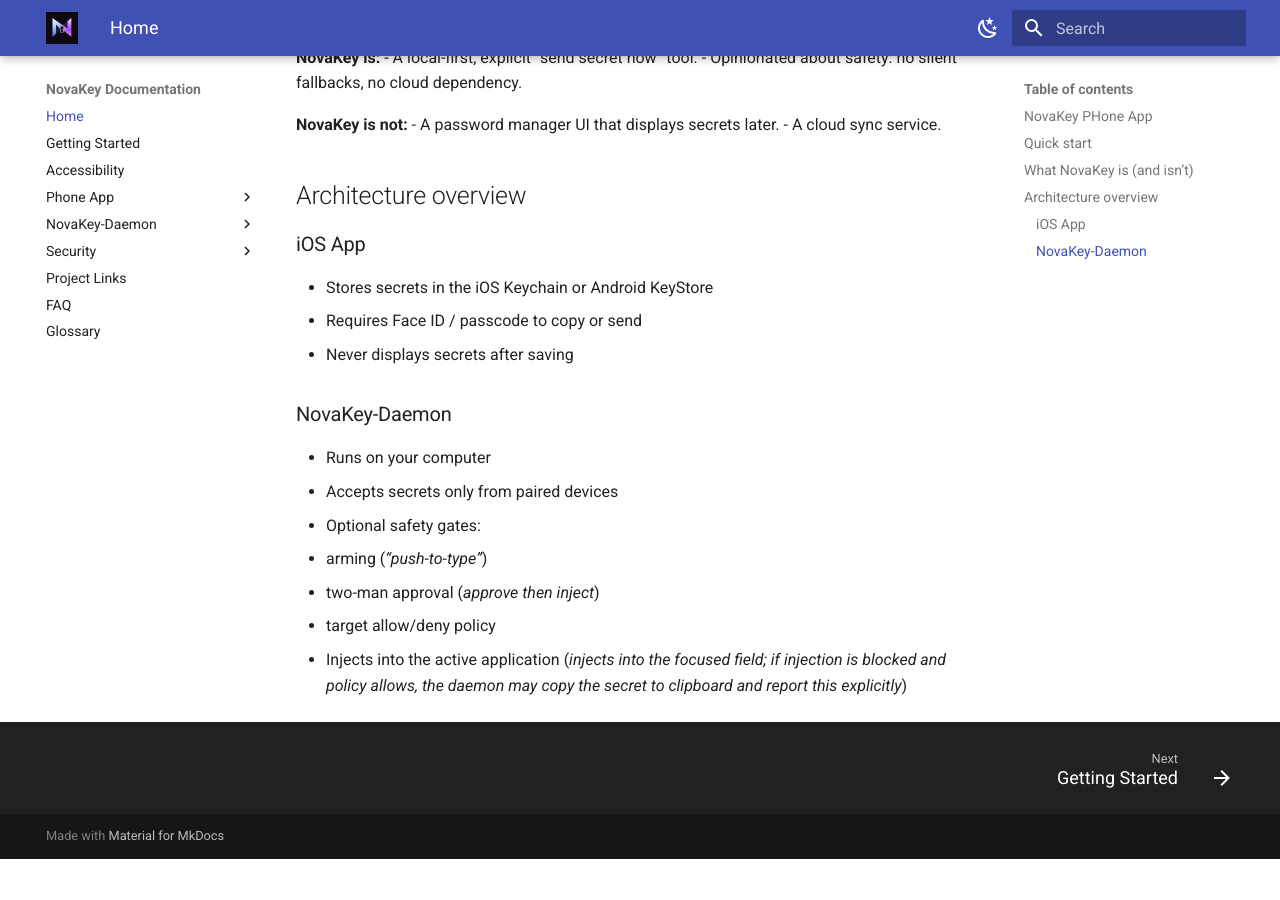
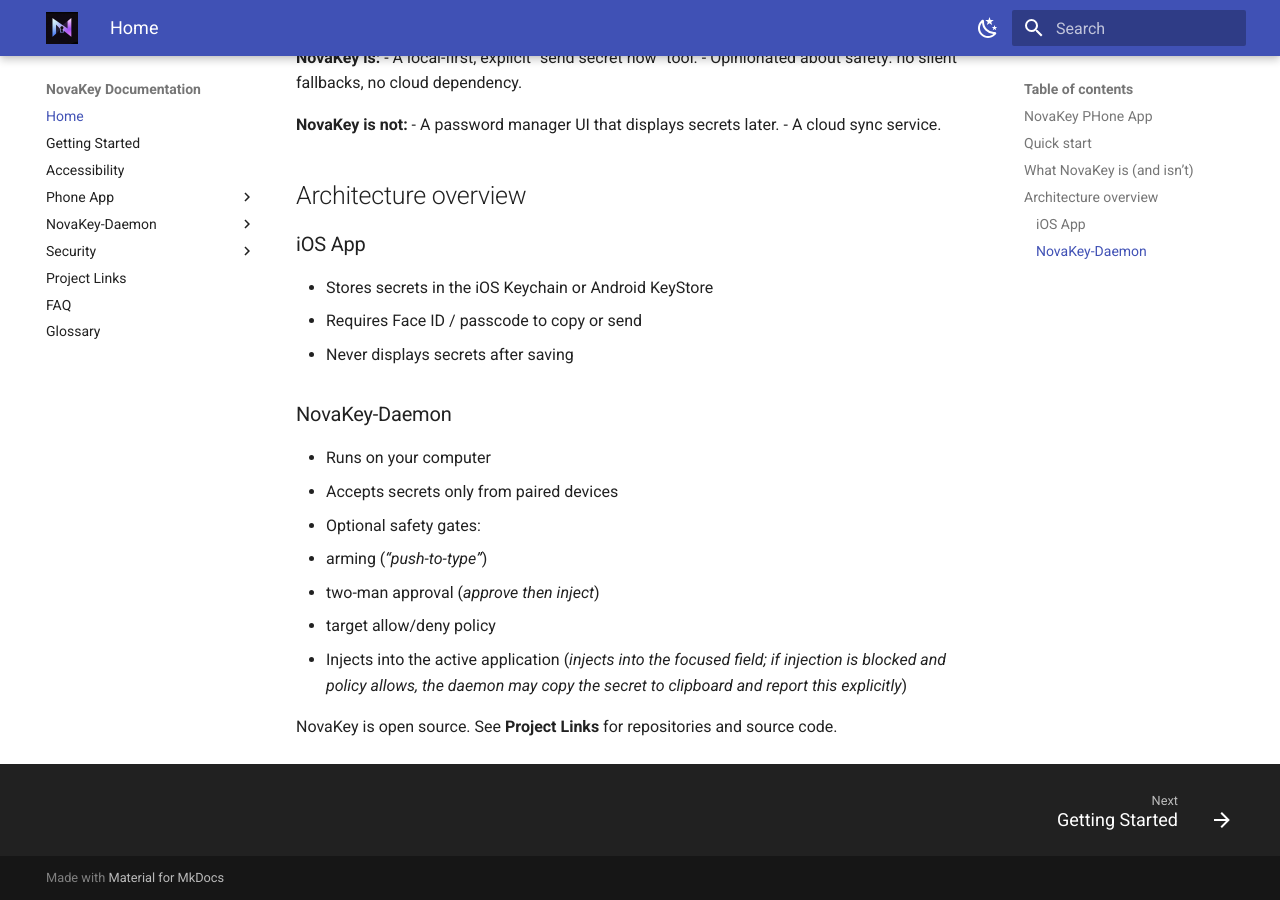
Before and after one commit to OsbornePro/NovaKey-Daemon, an MkDocs documentation site: the page built from docs/index.md, in a window 1280 px wide and 900 px high, scrolled down 2588 px. Built offline with MkDocs 1.6.1 and Material for MkDocs 9.7.7, drawn with Linux system fonts in a browser that asks for light colours; before the commit the page ends 3447 px from its top, so only the background shows below that.

Commit message:
Mention NovaKey is open source in documentation
Added note about NovaKey being open source and provided links.

```diff
--- a/docs/index.md
+++ b/docs/index.md
@@ -65,3 +65,5 @@
   - two-man approval (*approve then inject*)
   - target allow/deny policy
 - Injects into the active application (*injects into the focused field; if injection is blocked and policy allows, the daemon may copy the secret to clipboard and report this explicitly*)
+
+NovaKey is open source. See **Project Links** for repositories and source code.
```
